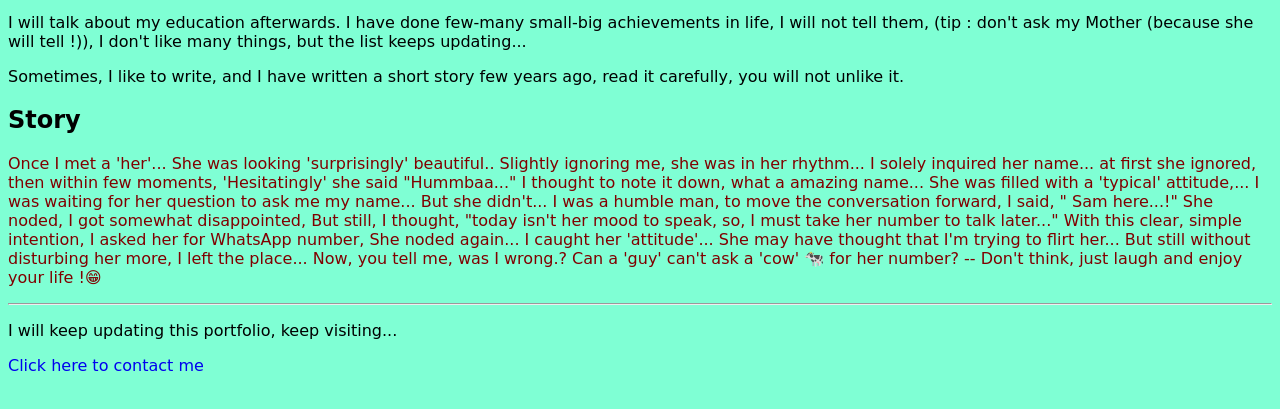
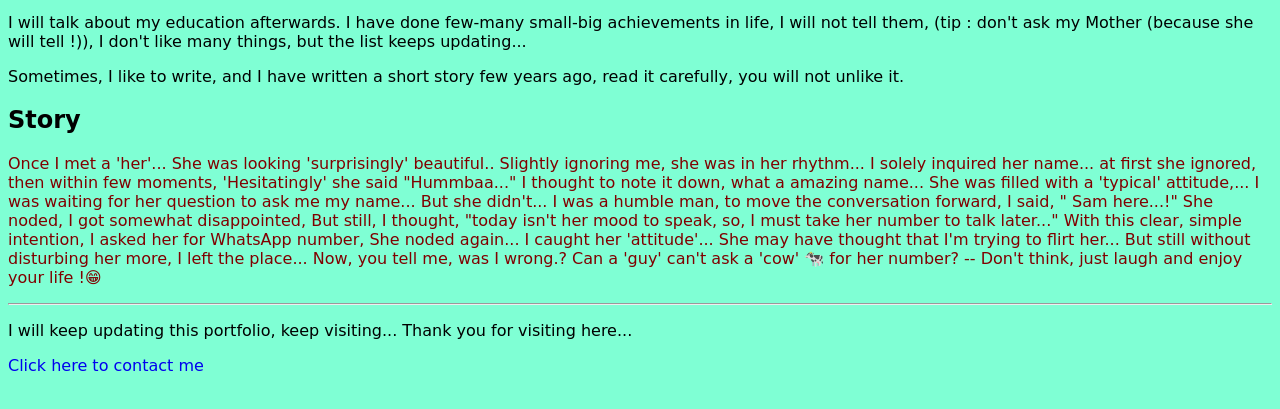
Before and after one commit to kuteprasad/my-portfolio, a plain HTML site: page index.html in a window 1280 px wide. Shown: the part 151-560 px from the top of the page. Drawn offline with Linux system fonts and the light colour scheme.

Commit message:
thankyou added

```diff
--- a/index.html
+++ b/index.html
@@ -49,7 +49,7 @@
         <hr>
 
         <footer>
-            <p>I will keep updating this portfolio, keep visiting... </p>
+            <p>I will keep updating this portfolio, keep visiting... Thank you for visiting here...</p>
             <a href="./about.html">Click here to contact me</a>
 
         </footer>
```
